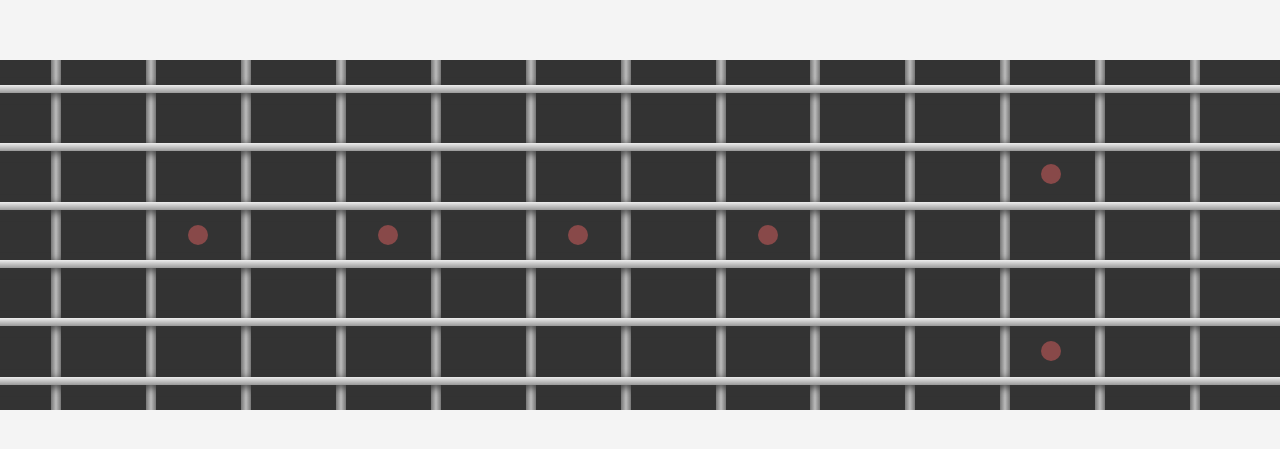
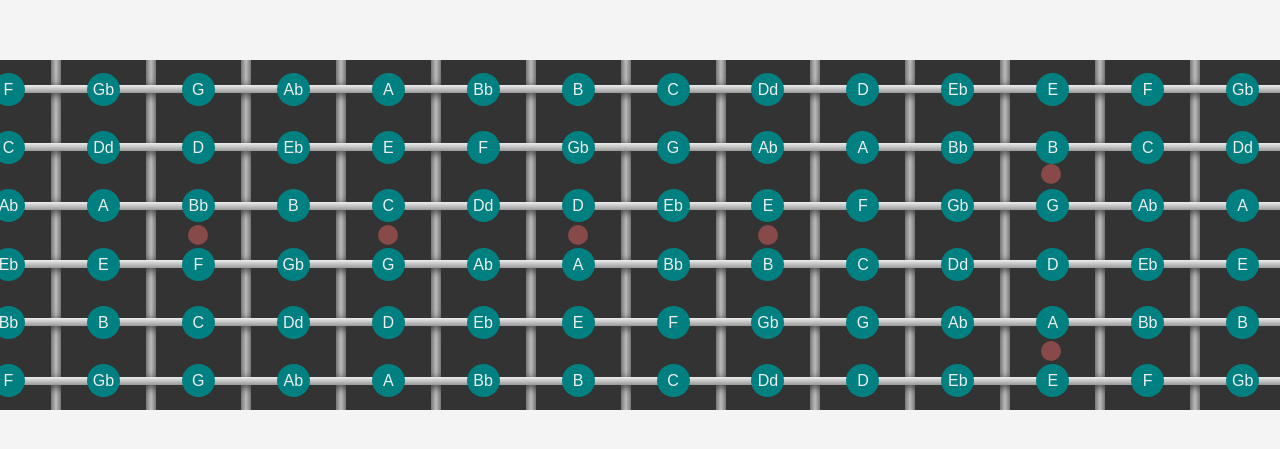
Before and after one commit to t-raidlova/fretboard.digital, a plain HTML site: page index.html in a window 1280 px wide. Shown: the part 165-614 px from the top of the page. Drawn offline with Linux system fonts and the light colour scheme.

Commit message:
added notes to fretboard

```diff
--- a/main.js
+++ b/main.js
@@ -1,16 +1,13 @@
 const root = document.documentElement;
-
 const fretboard = document.querySelector(".fretboard");
 const numberOfFrets = 15;
 const numberOfStrings = 6;
-
-const singleFretMarkPositions = [3,5,7,9,15,17,19,21];
-const doubleFretMarkPositions = [12,24];
-
+const singleFretMarkPositions = [3, 5, 7, 9, 15, 17, 19, 21];
+const doubleFretMarkPositions = [12, 24];
 const notesFlat = ['C','Dd','D','Eb','E','F','Gb','G','Ab','A','Bb','B'];
 const notesSharp = ['C','C#','D','D#','E','F','F#','G','G#','A','A#','B'];
-
-let accidentals = 'flats'
+let accidentals = 'flats';
+const guitarTuning = [4, 11, 7, 2, 9, 4]
 
 const app = {
     init() {
@@ -21,17 +18,24 @@ const app = {
         //updating css variables
         root.style.setProperty("--number-of-strings", numberOfStrings)
 
-        //add strings to fretboard
+        //creating & adding strings to fretboard
         for (let i=0; i< numberOfStrings; i++) {
             let string = tools.createElement("div");
             string.classList.add("string");
             fretboard.appendChild(string);
 
-            //create frets
+            //creating frets
             for(let fret = 0; fret <= numberOfFrets; fret++){
                 let noteFret = tools.createElement('div');
                 noteFret.classList.add("note-fret");
                 string.appendChild(noteFret);
+
+                //adding note names to fretboard
+                // using the iterated fret and index of guitar tuning as note index
+                // the remainder of note index
+                let noteName = this.generateNoteNames((fret + guitarTuning[i]), accidentals);
+                noteFret.setAttribute('data-note', noteName)
+
 
                 // adding single fretmarks only to first string
                 if (i === 0 && singleFretMarkPositions.indexOf(fret) !== -1){
@@ -47,12 +51,24 @@ const app = {
 
             }
         }
+    },
+    generateNoteNames(noteIndex, accidentals) {
+
+        noteIndex = noteIndex % 12;
+        let noteName;
+        if (accidentals === 'flats') {
+            noteName = notesFlat[noteIndex]
+        } else if (accidentals === 'sharps'){
+            noteName = notesSharp[noteIndex]
+        }
+        return noteName;
     }
 }
 
 const tools = {
     createElement(element, content){
         element = document.createElement(element);
+        // if content argument exists, set the inner html to content
         if (arguments.length > 1) {
             element.innerHTML = content;
         }
--- a/styles.css
+++ b/styles.css
@@ -72,7 +72,7 @@ justify-content: center;
 }
 
 .note-fret:before{
-    content: 'C';
+    content: attr(data-note);
     width: 33px;
     height: 33px;
     border-radius: 50%;
@@ -81,7 +81,7 @@ justify-content: center;
     background: teal;
     z-index: 2;
     color: #eee;
-    opacity: 0;
+    opacity: 1;
 }
 
 .single-fretmark:after, .double-fretmark:before, .double-fretmark:after {
```
Also changed, not shown: fret-copy.html (deleted), 1 other file.
